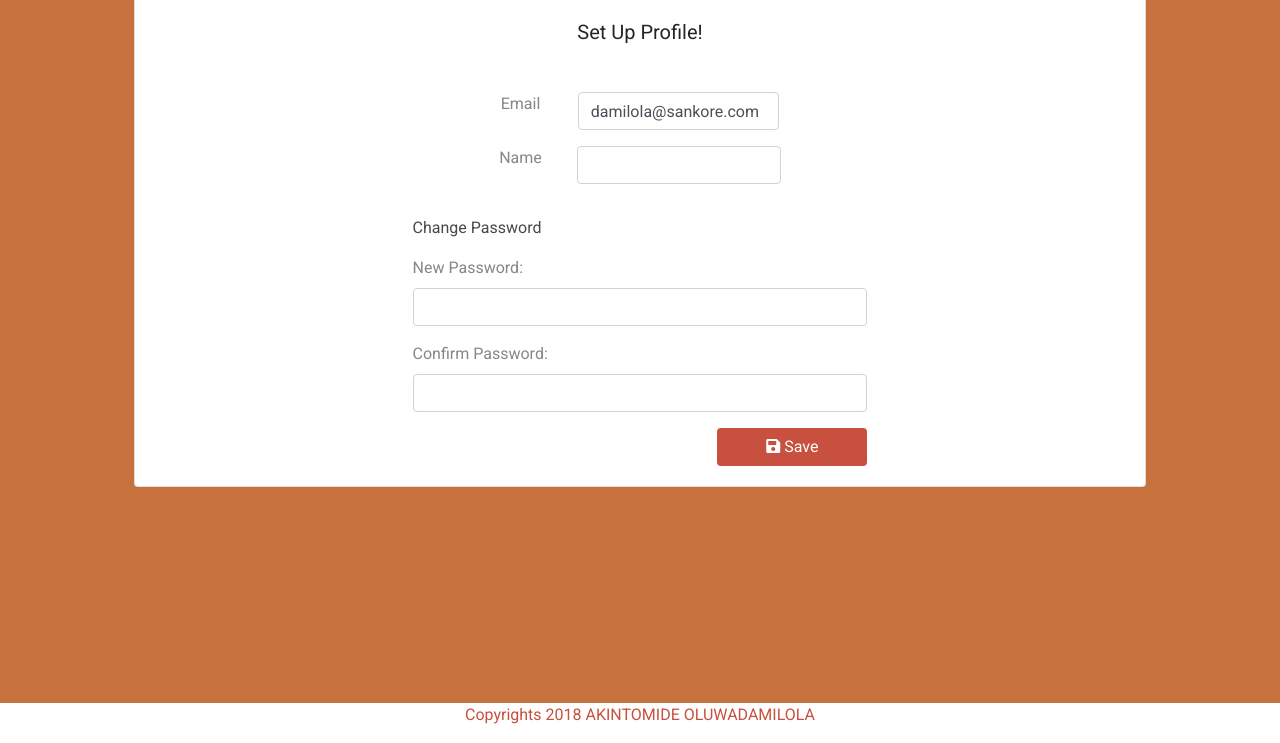
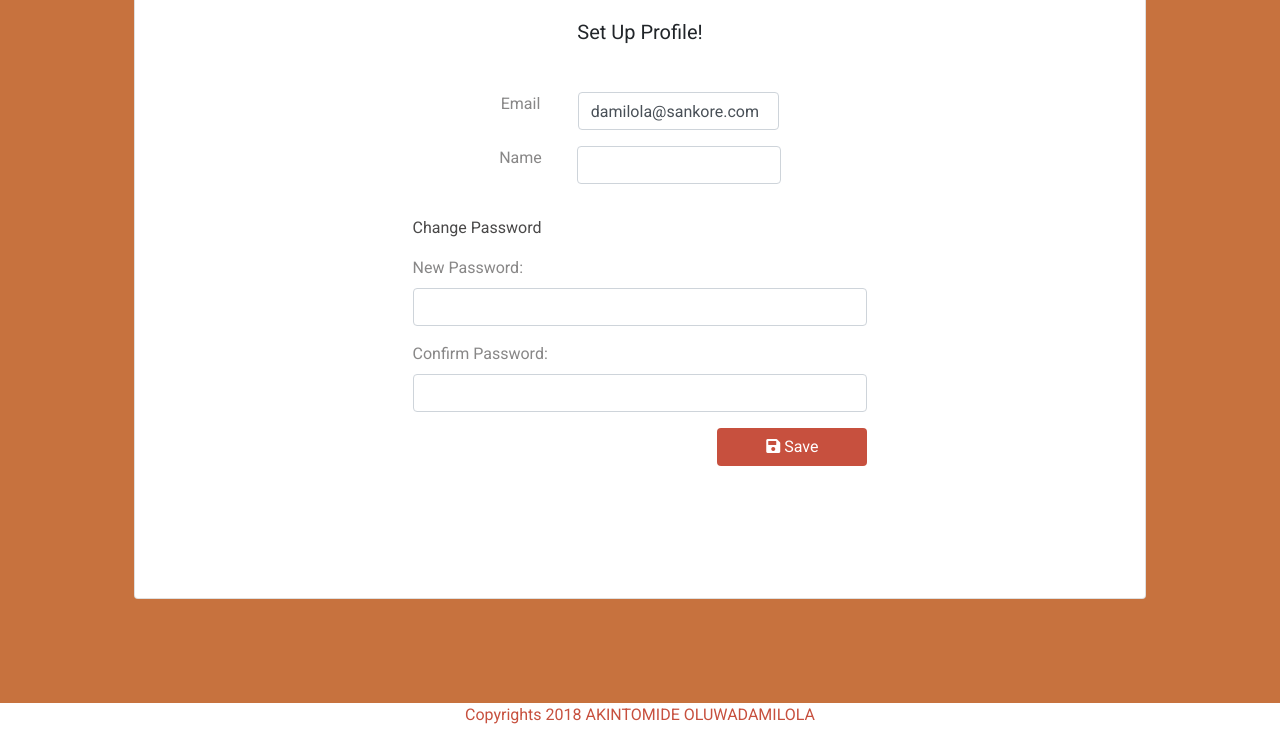
Before and after one commit to DAMIAKINTOMIDE/JournalSystem, a PHP site: page /Profile.php in a window 1280 px wide. Shown: the part 57-800 px from the top of the page. Run offline with PHP 8.4, Linux system fonts and the light colour scheme; the visitor is signed in with stand-in values (Sample User, id 1); data comes from the database, SQL or seed files in the repository.

Commit message:
Update Profile.php

```diff
--- a/Profile.php
+++ b/Profile.php
@@ -44,7 +44,7 @@
 
         <div class="col-12 col-sm-10 mx-auto">
 
-            <div class="card rounded-bottom">
+            <div class="card rounded-bottom" style="height:600px;">
                 <div class="card-body">
                     <h5 class="card-title text-center mb-5">Set Up Profile!</h5>
 
```
